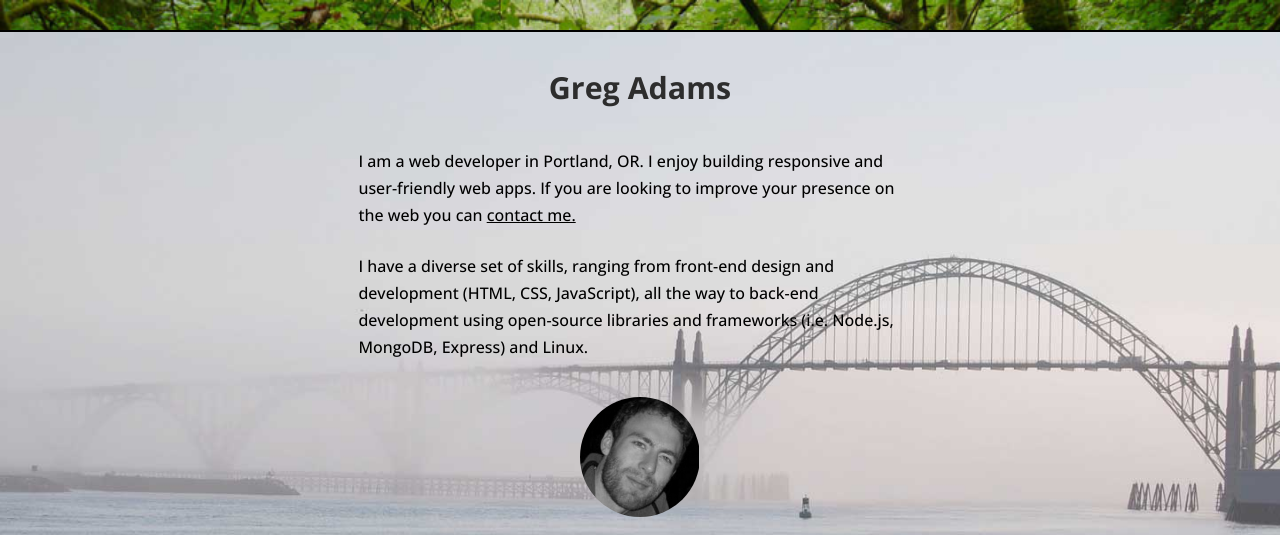
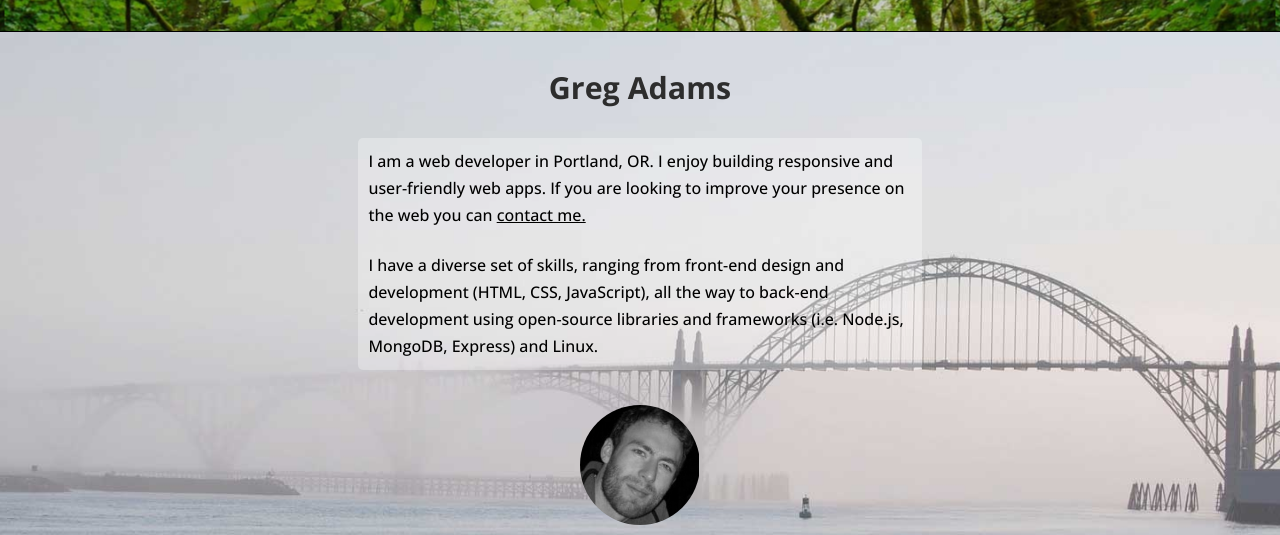
Before and after one commit to gumble006/portfolio, a website: page index.html in a window 1280 px wide. Shown: the top 535 px of the page. Drawn offline with nearby package versions, Linux system fonts and the light colour scheme; some packages are replaced by stand-ins of ours.

Commit message:
css update

```diff
--- a/css/main.css
+++ b/css/main.css
@@ -13,11 +13,13 @@ nav a, nav a:visited  {color: white;}
 nav a.active          {border-top: red;
                        color: red;}
 
+#bio                  {background-color: rgba(256,256,256,0.3);}
+
 .resume a             {color: rgb(45,45,45);}
 
 .resume a:hover       {color: black;}
 
-#contact              {background-color: #c5ccd4;}
+#contact              {background-color: #d2d1d6;}
 
 #contactlink          {color: inherit;}
 
@@ -53,6 +55,12 @@ html,body {
   font-family: 'Open Sans', sans-serif;
   height:100%;
   margin:0;
+}
+
+* {
+  text-rendering: optimizeLegibility;
+  -webkit-font-smoothing: antialiased;
+  -moz-osx-font-smoothing: grayscale;
 }
 
 body {
@@ -159,12 +167,19 @@ nav a.active  {
 /**********************
 INTRO SECTION
 ***********************/
+#banner-home {
+  width: 100%;
+  background: url(../img/green-dk-2.jpg) center center;
+  height: 32px;
+  display: block;
+  border-bottom: 1px solid black;
+}
 
 #photo {
   display: block;
   width: 120px;
   height: 120px;
-  margin: 25px auto;
+  margin: 20px auto;
   border-radius: 50%;
 }
 
@@ -184,6 +199,16 @@ div#home {
   font-size: .75em;
 }
 
+#bio {
+  padding: 10px;
+  border-radius: 5px;
+}
+
+#bio h2 {
+  margin: 0;
+  padding: 0;
+}
+
 #contactlink {
   text-decoration: underline;
 }
@@ -191,16 +216,6 @@ div#home {
 #contactlink:hover{
   font-weight: bold;
 }
-
-#banner-home {
-  width: 100%;
-  background: url(../img/green-dk.jpg) no-repeat left top/cover;
-  height: 32px;
-  display: block;
-  border-bottom: 2px solid black;
-}
-
-
 
 /***********************************
 PROJECTS PORTFOLIO
@@ -306,10 +321,12 @@ PROJECTS PORTFOLIO
 
 .overlay h2  {
   font-weight:900;
+  opacity: 0;
   font-size: 1.4em;
   text-align: center;
   margin: 0 0 7px 0;
   line-height: 1.1em;
+  transition: all .4s ease-in-out;
 }
 
 .overlay h3 {
@@ -334,13 +351,12 @@ PROJECTS PORTFOLIO
   transform: translate(-50%, -50%);
 }
 
-.item-top:hover .overlay {
+.item-top:hover .overlay,
+.item-top:hover h2 {
   opacity:1;
 }
 
 /* MODALS */
-
-
 
 .modal-footer {
   text-align:center;
--- a/css/stylesbundle.css
+++ b/css/stylesbundle.css
@@ -900,11 +900,13 @@ nav a, nav a:visited  {color: white;}
 nav a.active          {border-top: red;
                        color: red;}
 
+#bio                  {background-color: rgba(256,256,256,0.3);}
+
 .resume a             {color: rgb(45,45,45);}
 
 .resume a:hover       {color: black;}
 
-#contact              {background-color: #c5ccd4;}
+#contact              {background-color: #d2d1d6;}
 
 #contactlink          {color: inherit;}
 
@@ -940,6 +942,12 @@ html,body {
   font-family: 'Open Sans', sans-serif;
   height:100%;
   margin:0;
+}
+
+* {
+  text-rendering: optimizeLegibility;
+  -webkit-font-smoothing: antialiased;
+  -moz-osx-font-smoothing: grayscale;
 }
 
 body {
@@ -1046,12 +1054,19 @@ nav a.active  {
 /**********************
 INTRO SECTION
 ***********************/
+#banner-home {
+  width: 100%;
+  background: url(../img/green-dk-2.jpg) center center;
+  height: 32px;
+  display: block;
+  border-bottom: 1px solid black;
+}
 
 #photo {
   display: block;
   width: 120px;
   height: 120px;
-  margin: 25px auto;
+  margin: 20px auto;
   border-radius: 50%;
 }
 
@@ -1071,6 +1086,16 @@ div#home {
   font-size: .75em;
 }
 
+#bio {
+  padding: 10px;
+  border-radius: 5px;
+}
+
+#bio h2 {
+  margin: 0;
+  padding: 0;
+}
+
 #contactlink {
   text-decoration: underline;
 }
@@ -1078,16 +1103,6 @@ div#home {
 #contactlink:hover{
   font-weight: bold;
 }
-
-#banner-home {
-  width: 100%;
-  background: url(../img/green-dk.jpg) no-repeat left top/cover;
-  height: 32px;
-  display: block;
-  border-bottom: 2px solid black;
-}
-
-
 
 /***********************************
 PROJECTS PORTFOLIO
@@ -1193,10 +1208,12 @@ PROJECTS PORTFOLIO
 
 .overlay h2  {
   font-weight:900;
+  opacity: 0;
   font-size: 1.4em;
   text-align: center;
   margin: 0 0 7px 0;
   line-height: 1.1em;
+  transition: all .4s ease-in-out;
 }
 
 .overlay h3 {
@@ -1221,13 +1238,12 @@ PROJECTS PORTFOLIO
   transform: translate(-50%, -50%);
 }
 
-.item-top:hover .overlay {
+.item-top:hover .overlay,
+.item-top:hover h2 {
   opacity:1;
 }
 
 /* MODALS */
-
-
 
 .modal-footer {
   text-align:center;
--- a/index.html
+++ b/index.html
@@ -8,14 +8,7 @@
     <link rel="icon" type="image/x-icon" href="/favicon.ico">
     <link rel="stylesheet" href="https://maxcdn.bootstrapcdn.com/font-awesome/4.6.1/css/font-awesome.min.css">
     <link rel="stylesheet" href="css/stylesbundle.min.css">
-
     <meta name="viewport" content="width=device-width, initial-scale=1.0">
-
-
-    <script src="https://code.jquery.com/jquery-2.2.3.min.js"   integrity="sha256-a23g1Nt4dtEYOj7bR+vTu7+T8VP13humZFBJNIYoEJo="   crossorigin="anonymous"></script>
-    <script src="https://maxcdn.bootstrapcdn.com/bootstrap/3.3.6/js/bootstrap.min.js" integrity="sha384-0mSbJDEHialfmuBBQP6A4Qrprq5OVfW37PRR3j5ELqxss1yVqOtnepnHVP9aJ7xS" crossorigin="anonymous"></script>
-    <script src="//maps.googleapis.com/maps/api/js"></script>
-    <script src="js/script.js"></script>
   </head>
   <body>
 
@@ -28,14 +21,15 @@
 
     <div class="wrapper">
       <h1>Greg Adams</h1>
+      <div id="bio">
+        <h2>I am a web developer in Portland, OR. I enjoy building responsive and user-friendly web apps.  If you are looking to improve your presence on the web you can <a href="#contact" id="contactlink">contact me.</a></h2>
+        <br>
+        <h2>I have a diverse set of skills, ranging from front-end design and development (HTML, CSS, JavaScript), all the way to back-end development using open-source libraries and frameworks (i.e. Node.js, MongoDB, Express) and Linux.</h2>
+      </div>
 
-      <h2>I am a web developer in Portland, OR. I enjoy building responsive and user-friendly web apps.  If you are looking to improve your presence on the web you can <a href="#contact" id="contactlink">contact me.</a></h2>
-
-      <h2>I have a diverse set of skills, ranging from front-end design and development (HTML, CSS, JavaScript), all the way to back-end development using open-source libraries and frameworks (i.e. Node.js, MongoDB, Express) and Linux.
-      </h2>
       <img src="img/Greg2.png" id="photo" alt="Greg Adams photo">
       <div class="resume">
-        <h3><a href="/Adams-Resume-Apr2016.pdf"><i class="fa fa-file-text" aria-hidden="true"></i> View Resume</a>  |  <a href="https://github.com/gumble006"><i class="fa fa-code-fork" aria-hidden="true"></i> Github</a></h3><br>
+        <h3><a href="/Adams-Resume-Jun2016.pdf"><i class="fa fa-file-text" aria-hidden="true"></i> View Resume</a>  |  <a href="https://github.com/gumble006"><i class="fa fa-code-fork" aria-hidden="true"></i> Github</a></h3><br>
       </div>
     </div>
 
@@ -203,10 +197,6 @@
   </div>
 
 
-
-
-
-
   <!-- ==============================================
     Contact page
     =============================================== -->
@@ -224,10 +214,6 @@
     <p class="contactinfo" >&copy; 2016 Greg Adams</p>
     </div>
   </div>
-
-
-
-
 
 
 <!-- ==============================================
@@ -418,6 +404,9 @@
   </div>
 </div>
 
-
+<script src="//code.jquery.com/jquery-2.2.3.min.js" integrity="sha256-a23g1Nt4dtEYOj7bR+vTu7+T8VP13humZFBJNIYoEJo="   crossorigin="anonymous"></script>
+<script src="//maxcdn.bootstrapcdn.com/bootstrap/3.3.6/js/bootstrap.min.js" integrity="sha384-0mSbJDEHialfmuBBQP6A4Qrprq5OVfW37PRR3j5ELqxss1yVqOtnepnHVP9aJ7xS" crossorigin="anonymous"></script>
+<script src="//maps.googleapis.com/maps/api/js"></script>
+<script src="js/script.js"></script>
 </body>
 </html>
```
Also changed, not shown: css/stylesbundle.min.css, img/green-dk-2.jpg (added).
